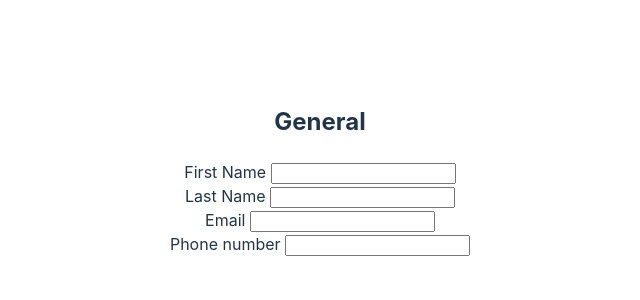
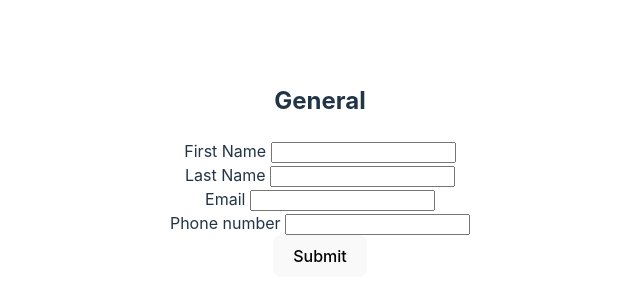
Before and after one commit to nofxboy1234/cv-app, a React (Vite) app: page / in a window 1280 px wide. Shown: the part 230-530 px from the top of the page, without its empty margins (320-960 px from the left). Built offline with nearby package versions, Linux system fonts and the light colour scheme.

Commit message:
Put inputs inside form

```diff
--- a/src/components/General.jsx
+++ b/src/components/General.jsx
@@ -6,10 +6,16 @@
   const [email, setEmail] = useState('');
   const [phoneNumber, setPhoneNumber] = useState('');
 
+  function submit(e) {
+    e.preventDefault();
+    console.log('submit!');
+  }
+
   return (
     <>
       <div>
         <h2>General</h2>
+        <form onSubmit={submit}>
           <div>
             <label htmlFor="first-name">First Name </label>
             <input
@@ -46,6 +52,10 @@
               onChange={(e) => setPhoneNumber(e.target.value)}
             />
           </div>
+          <div>
+            <button type="submit">Submit</button>
+          </div>
+        </form>
       </div>
     </>
   );
```
Lines whose indentation alone changed are shown as unchanged.
